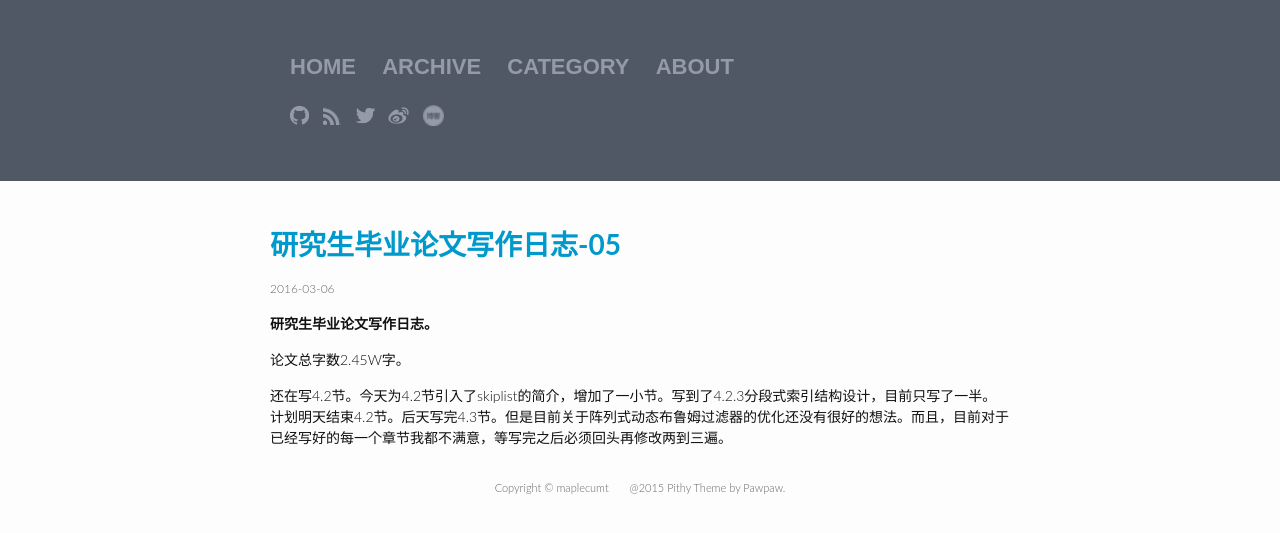
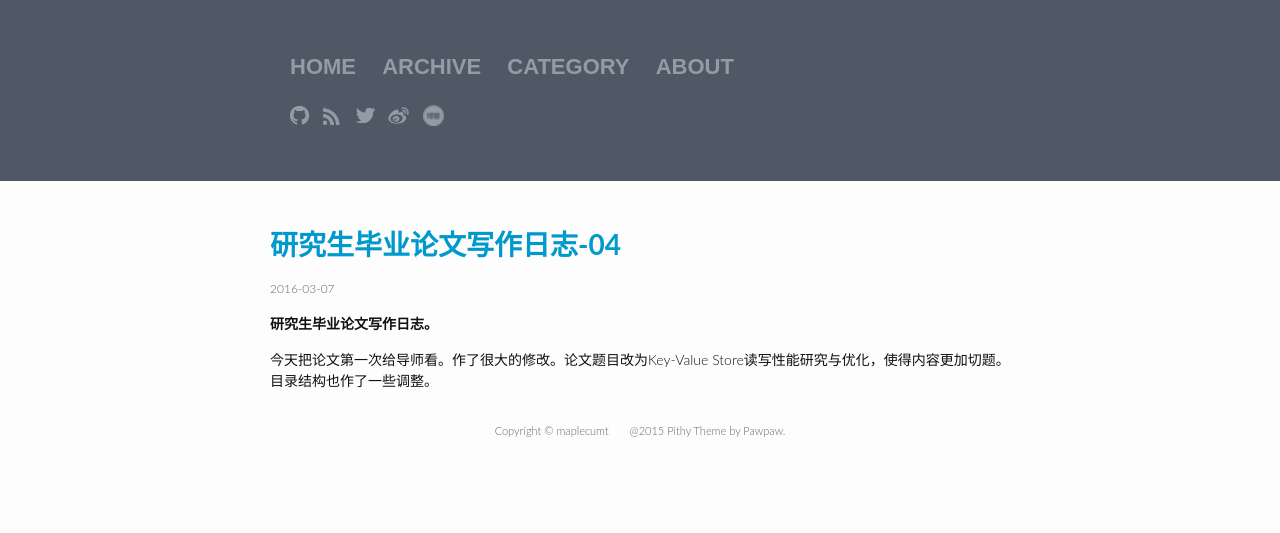
Before and after one commit to maple-yf/maplecumt, a Jekyll site: the page built from _posts/2016-03-06-graduate-paper-0e.markdown, in a window 1280 px wide. Shown: the top 533 px of the page. Built offline with Jekyll 4.4.1, drawn with Linux system fonts in a browser that asks for light colours; comment, search, counter and statistics services are not loaded.

Commit message:
no message

```diff
--- a/_posts/2016-03-06-graduate-paper-0e.markdown
+++ b/_posts/2016-03-06-graduate-paper-0e.markdown
@@ -1,13 +1,10 @@
 ---
 layout: post
-title:  "研究生毕业论文写作日志-05"
-date:   2016-03-05 24:00:00
+title:  "研究生毕业论文写作日志-04"
+date:   2016-03-06 24:00:00
 categories: Graduate-Paper
 ---
 <strong>研究生毕业论文写作日志。</strong>
 <p>
-	论文总字数2.45W字。
+	今天把论文第一次给导师看。作了很大的修改。论文题目改为Key-Value Store读写性能研究与优化，使得内容更加切题。目录结构也作了一些调整。
 </p>
-<p>
-	还在写4.2节。今天为4.2节引入了skiplist的简介，增加了一小节。写到了4.2.3分段式索引结构设计，目前只写了一半。计划明天结束4.2节。后天写完4.3节。但是目前关于阵列式动态布鲁姆过滤器的优化还没有很好的想法。而且，目前对于已经写好的每一个章节我都不满意，等写完之后必须回头再修改两到三遍。
-</p>
```
